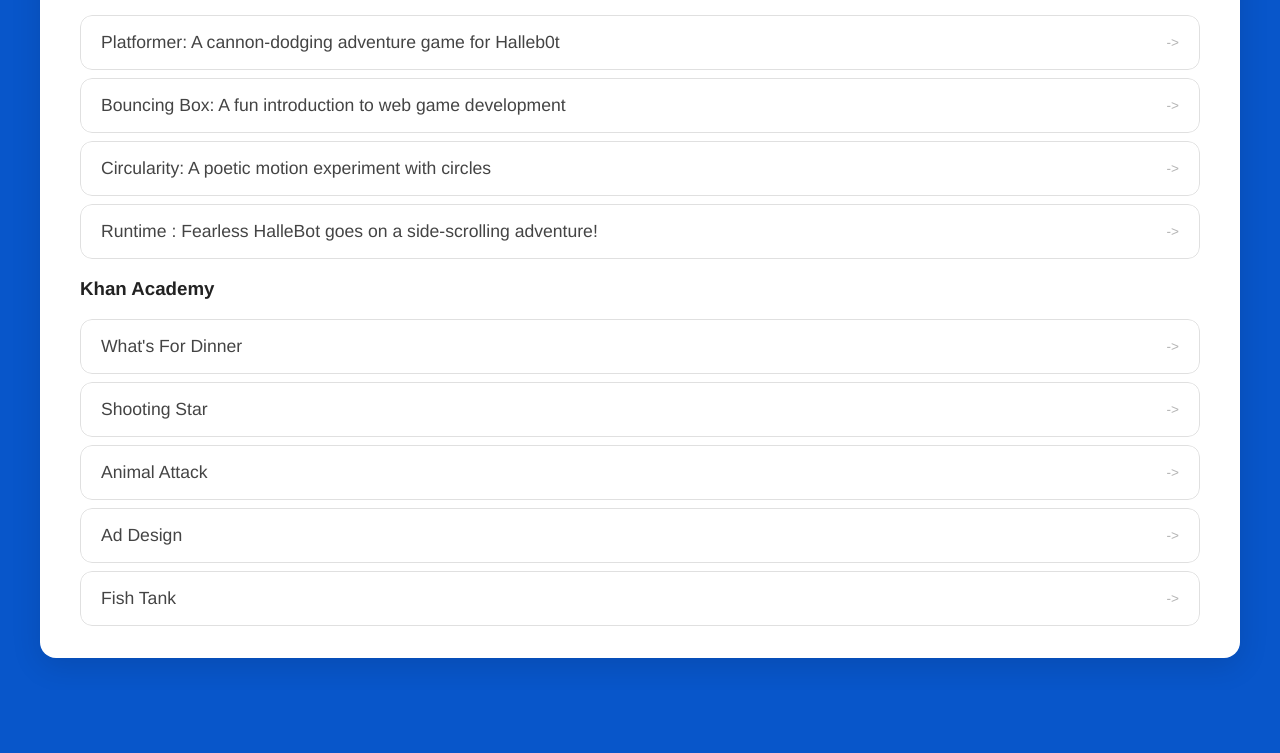
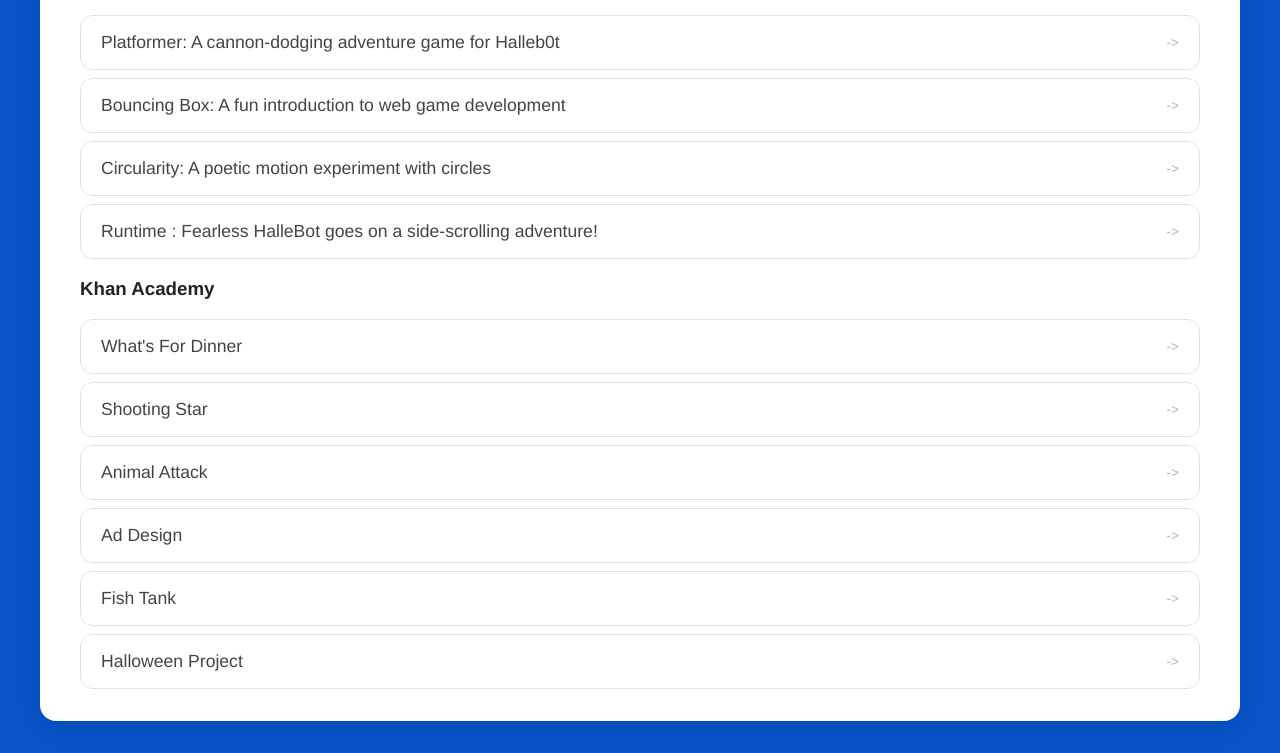
Before and after one commit to averybell0422/averybell0422.github.io, a plain HTML site: page portfolio.html in a window 1280 px wide. Shown: the part 245-998 px from the top of the page. Before the commit the page ends 935 px from the top, so only its background shows below. Drawn offline with Linux system fonts and the light colour scheme.

Commit message:
added halloween project

```diff
--- a/portfolio.html
+++ b/portfolio.html
@@ -53,6 +53,9 @@
                 <li>
                 <a href="https://www.khanacademy.org/computer-programming/school-of-fish/4605802133176320" target ="_blank">Fish Tank</a>
                 </li>
+                 <li>
+                <a href="https://www.khanacademy.org/computer-programming/bell_halloween-project/5619103684214784" target ="_blank">Halloween Project</a>
+                </li>
                   </ul>
                   </div>
                 </div>
```
